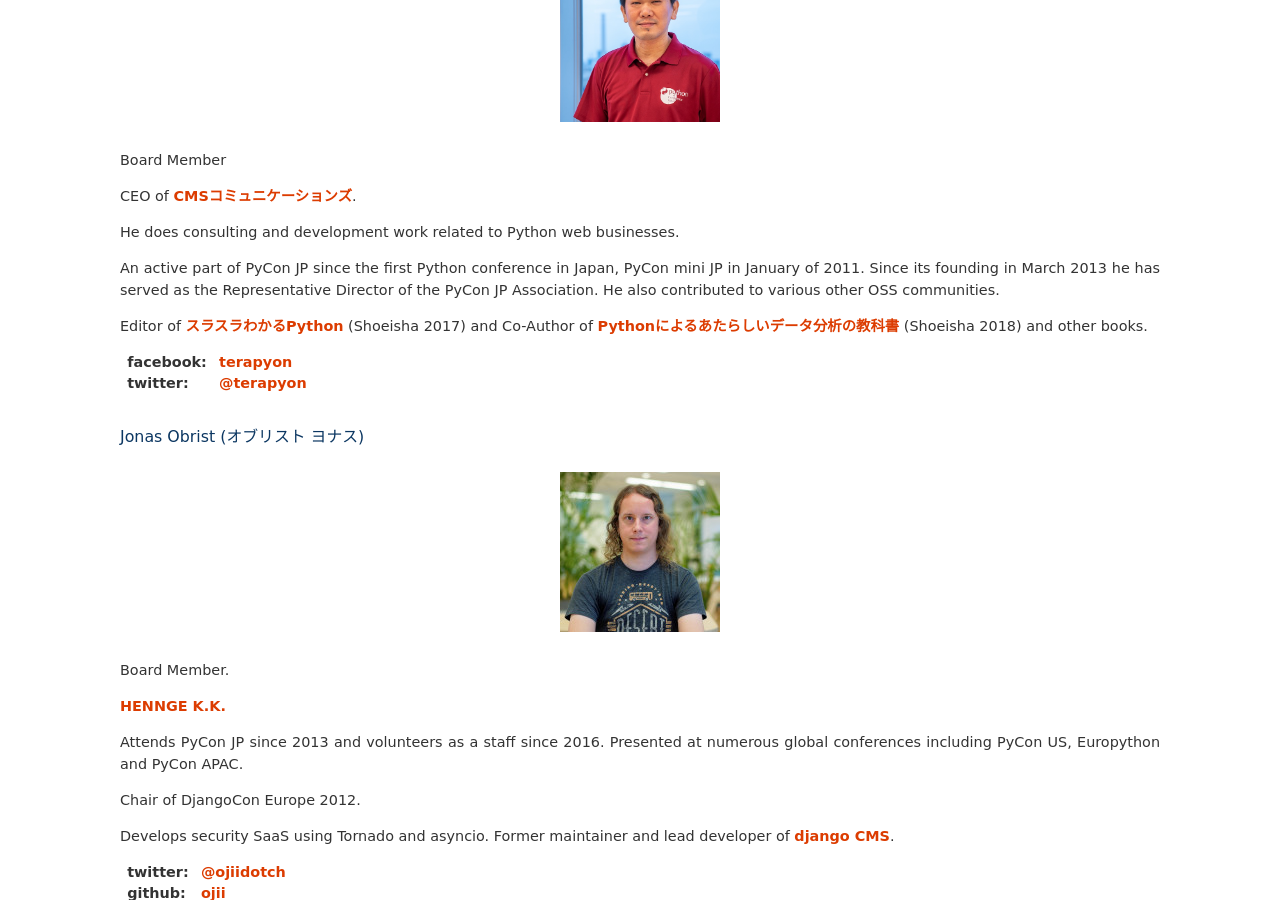
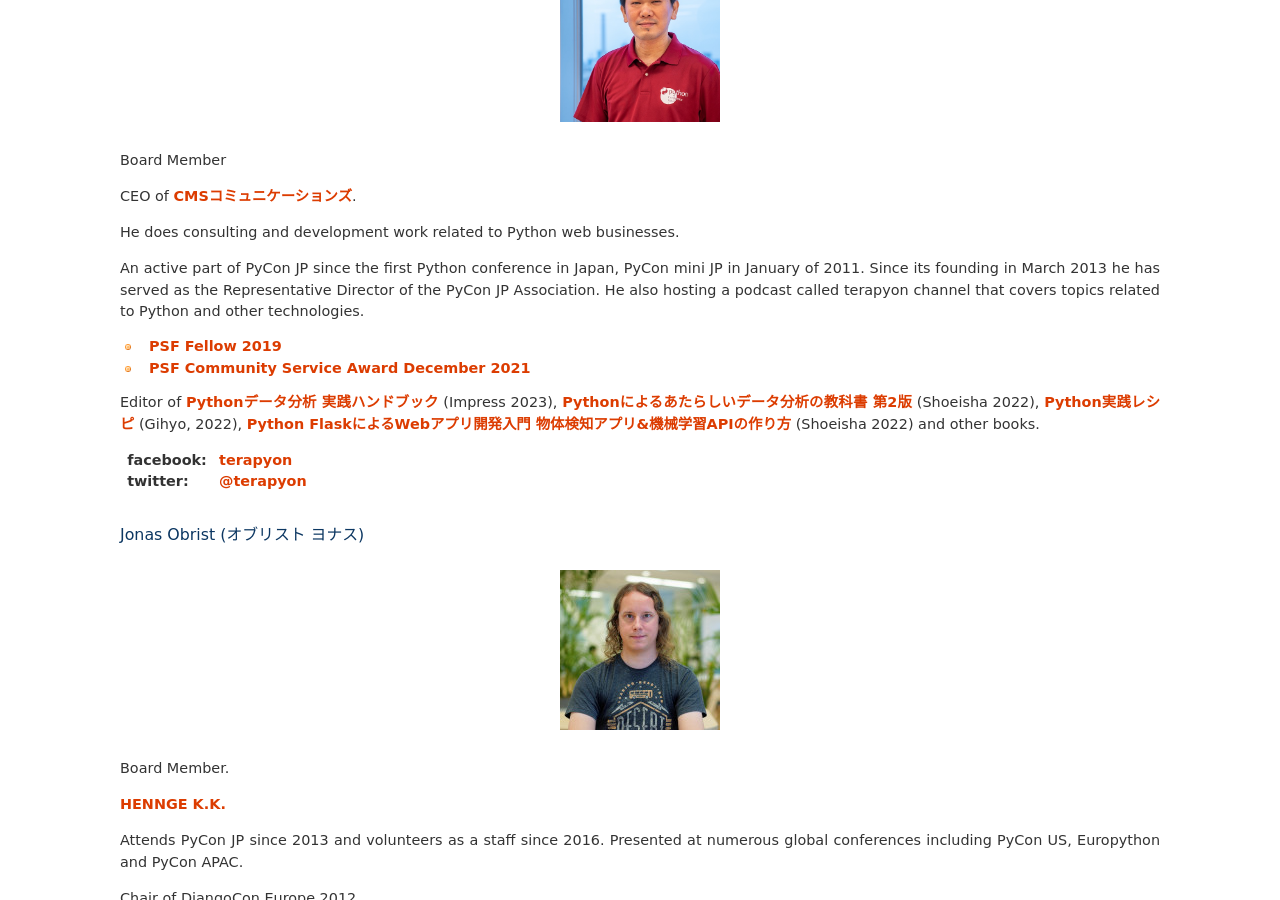
Before and after one commit to pyconjp/www.pycon.jp, a Sphinx documentation site: the page built from source/committee/english.md, in a window 1280 px wide and 900 px high, scrolled down 2791 px. Built offline with Sphinx 7.4.7, drawn with Linux system fonts in a browser that asks for light colours.

Commit message:
寺田の英語版プロフィール更新

```diff
--- a/source/committee/english.md
+++ b/source/committee/english.md
@@ -108,9 +108,13 @@
 
 He does consulting and development work related to Python web businesses.
 
-An active part of PyCon JP since the first Python conference in Japan, PyCon mini JP in January of 2011. Since its founding in March 2013 he has served as the Representative Director of the PyCon JP Association. He also contributed to various other OSS communities.
+An active part of PyCon JP since the first Python conference in Japan, PyCon mini JP in January of 2011. Since its founding in March 2013 he has served as the Representative Director of the PyCon JP Association. He also hosting a podcast called terapyon channel that covers topics related to Python and other technologies.
 
-Editor of [スラスラわかるPython](https://www.shoeisha.co.jp/book/detail/9784798151090) (Shoeisha 2017) and Co-Author of [Pythonによるあたらしいデータ分析の教科書](https://www.shoeisha.co.jp/book/detail/9784798158341) (Shoeisha 2018) and other books.
+- [PSF Fellow 2019](https://www.python.org/psf/fellows-roster/)
+- [PSF Community Service Award December 2021](https://www.python.org/community/awards/psf-awards/#december-2021)
+
+Editor of [Pythonデータ分析 実践ハンドブック](https://book.impress.co.jp/books/1122101021) (Impress 2023), [Pythonによるあたらしいデータ分析の教科書 第2版](https://www.seshop.com/product/detail/25331) (Shoeisha 2022), [Python実践レシピ](https://gihyo.jp/book/2022/978-4-297-12576-9) (Gihyo, 2022), [Python FlaskによるWebアプリ開発入門 物体検知アプリ&機械学習APIの作り方](https://www.shoeisha.co.jp/book/detail/9784798175164) (Shoeisha 2022) and other books.
+
 
 :facebook: [terapyon](https://www.facebook.com/terapyon)
 :twitter: [@terapyon](https://twitter.com/terapyon)
```
